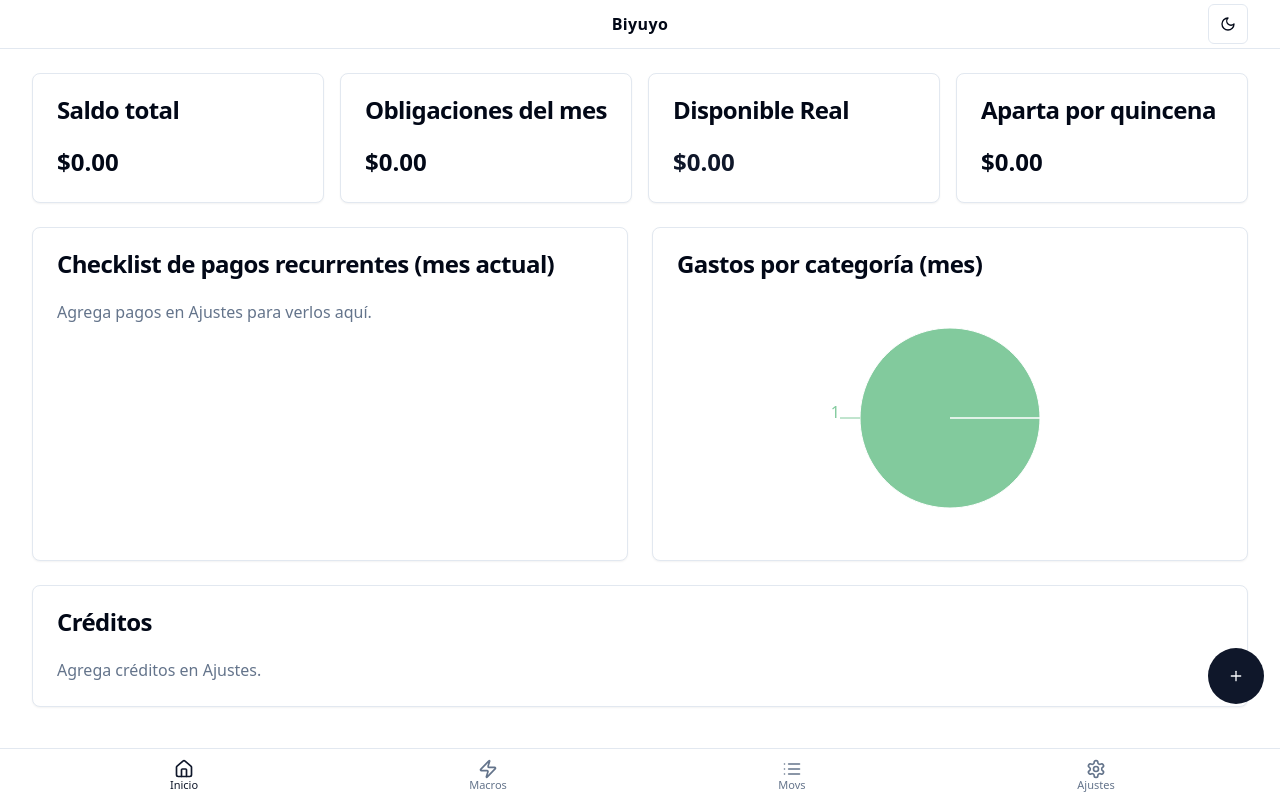
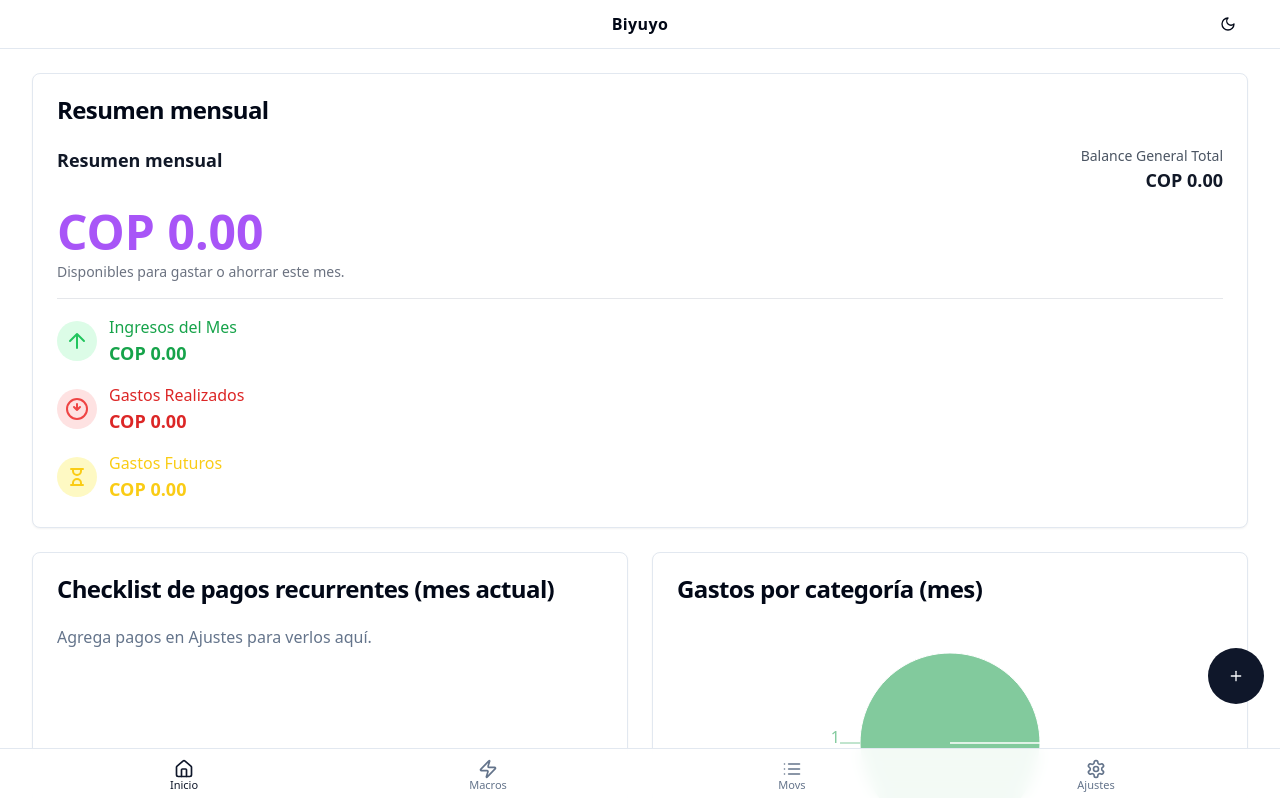
Before and after one commit to torrober/Biyuyo, a React (Vite) app: page / in a window 1280 px wide. Shown: the top 798 px of the page. Built offline with nearby package versions, Linux system fonts and the light colour scheme.

Commit message:
Resumen mensual panel added.

```diff
--- a/src/components/ThemeToggle.tsx
+++ b/src/components/ThemeToggle.tsx
@@ -16,7 +16,7 @@ export const ThemeToggle = () => {
 
   return (
     <Button
-      variant="outline"
+      variant="ghost"
       size="icon"
       aria-label="Cambiar tema"
       onClick={() => setTheme((t) => (t === "dark" ? "light" : "dark"))}
--- a/src/pages/Index.tsx
+++ b/src/pages/Index.tsx
@@ -5,9 +5,16 @@ import { Card, CardContent, CardHeader, CardTitle } from "@/components/ui/card";
 import { Button } from "@/components/ui/button";
 import { Progress } from "@/components/ui/progress";
 import { useToast } from "@/hooks/use-toast";
-import { PieChart, Pie, Cell, ResponsiveContainer, Tooltip as ReTooltip } from "recharts";
+import {
+  PieChart,
+  Pie,
+  Cell,
+  ResponsiveContainer,
+  Tooltip as ReTooltip,
+} from "recharts";
 
-const currency = (n: number) => n.toLocaleString(undefined, { style: "currency", currency: "USD" });
+const currency = (n: number) =>
+  n.toLocaleString(undefined, { style: "currency", currency: "COP" });
 
 const Dashboard = () => {
   const {
@@ -36,17 +43,32 @@ const Dashboard = () => {
     const disponible = safeToSpend();
     const apartaQuincena = monthlyObligationsTotal() / 2;
     return { saldo, obligaciones, disponible, apartaQuincena };
-  }, [totalSpendableBalance, monthlyObligationsRemaining, safeToSpend, monthlyObligationsTotal]);
+  }, [
+    totalSpendableBalance,
+    monthlyObligationsRemaining,
+    safeToSpend,
+    monthlyObligationsTotal,
+  ]);
 
   const pieData = useMemo(() => {
     const data = expensesByCategory(month).map((x) => {
       const cat = categories.find((c) => c.id === x.categoryId);
-      return { name: cat ? `${cat.emoji ?? ""} ${cat.name}` : "Sin categoría", value: x.total };
+      return {
+        name: cat ? `${cat.emoji ?? ""} ${cat.name}` : "Sin categoría",
+        value: x.total,
+      };
     });
     return data.length ? data : [{ name: "Sin datos", value: 1 }];
   }, [categories, expensesByCategory, month]);
 
-  const COLORS = ["#82ca9d", "#8884d8", "#ffc658", "#ff7f7f", "#8dd1e1", "#a4de6c"]; // only used by chart SVG
+  const COLORS = [
+    "#82ca9d",
+    "#8884d8",
+    "#ffc658",
+    "#ff7f7f",
+    "#8dd1e1",
+    "#a4de6c",
+  ]; // only used by chart SVG
 
   const handlePayRecurring = (id: string) => {
     const txId = payRecurring(id);
@@ -96,36 +118,120 @@ const Dashboard = () => {
 
   return (
     <div className="space-y-6 animate-enter">
+      {/* Panel de resumen de flujo de caja mensual con datos reales */}
       <Helmet>
         <title>Finanzas Local-First — Dashboard</title>
-        <meta name="description" content="Panel financiero con Disponible Real y planificación quincenal." />
+        <meta
+          name="description"
+          content="Panel financiero con Disponible Real y planificación quincenal."
+        />
         <link rel="canonical" href="/" />
       </Helmet>
 
-      <section className="grid grid-cols-1 md:grid-cols-2 xl:grid-cols-4 gap-4">
+      <section className="grid grid-cols-1">
         <Card>
           <CardHeader>
-            <CardTitle>Saldo total</CardTitle>
+            <CardTitle>Resumen mensual</CardTitle>
           </CardHeader>
-          <CardContent className="text-2xl font-semibold">{currency(kpis.saldo)}</CardContent>
-        </Card>
-        <Card>
-          <CardHeader>
-            <CardTitle>Obligaciones del mes</CardTitle>
-          </CardHeader>
-          <CardContent className="text-2xl font-semibold">{currency(kpis.obligaciones)}</CardContent>
-        </Card>
-        <Card>
-          <CardHeader>
-            <CardTitle>Disponible Real</CardTitle>
-          </CardHeader>
-          <CardContent className="text-2xl font-semibold text-primary">{currency(kpis.disponible)}</CardContent>
-        </Card>
-        <Card>
-          <CardHeader>
-            <CardTitle>Aparta por quincena</CardTitle>
-          </CardHeader>
-          <CardContent className="text-2xl font-semibold">{currency(kpis.apartaQuincena)}</CardContent>
+          <CardContent>
+            <div className="flex justify-between items-start mb-2">
+              <h2 className="text-gray-900 dark:text-white text-lg font-semibold">
+                Resumen mensual
+              </h2>
+              <div className="text-right">
+                <span className="text-gray-600 dark:text-gray-300 text-sm font-medium block">
+                  Balance General Total
+                </span>
+                <span className="text-gray-900 dark:text-white text-lg font-bold">
+                  {currency(kpis.saldo)}
+                </span>
+              </div>
+            </div>
+            <div className="mb-2">
+              <div className="text-purple-500 text-5xl font-extrabold leading-tight">
+                {currency(kpis.disponible)}
+              </div>
+              <div className="text-gray-500 dark:text-gray-400 text-sm">
+                Disponibles para gastar o ahorrar este mes.
+              </div>
+            </div>
+            <hr className="border-gray-200 dark:border-gray-700 my-4" />
+            <div className="space-y-4">
+              {/* Ingresos del Mes */}
+              <div className="flex items-center gap-3">
+                <span className="bg-green-100 dark:bg-green-900 rounded-full p-2">
+                  <svg width="24" height="24" fill="none" viewBox="0 0 24 24">
+                    <path
+                      d="M12 19V5M12 5l-7 7M12 5l7 7"
+                      stroke="#22c55e"
+                      strokeWidth="2"
+                      strokeLinecap="round"
+                      strokeLinejoin="round"
+                    />
+                  </svg>
+                </span>
+                <div>
+                  <div className="text-green-600 dark:text-green-400 font-medium">
+                    Ingresos del Mes
+                  </div>
+                  <div className="text-green-600 dark:text-green-400 text-lg font-bold">
+                    {currency(kpis.saldo)}
+                  </div>
+                </div>
+              </div>
+              {/* Gastos Realizados */}
+              <div className="flex items-center gap-3">
+                <span className="bg-red-100 dark:bg-red-900 rounded-full p-2">
+                  <svg width="24" height="24" fill="none" viewBox="0 0 24 24">
+                    <circle
+                      cx="12"
+                      cy="12"
+                      r="10"
+                      stroke="#ef4444"
+                      strokeWidth="2"
+                    />
+                    <path
+                      d="M12 7v6m0 0l-3-3m3 3l3-3"
+                      stroke="#ef4444"
+                      strokeWidth="2"
+                      strokeLinecap="round"
+                      strokeLinejoin="round"
+                    />
+                  </svg>
+                </span>
+                <div>
+                  <div className="text-red-600 dark:text-red-400 font-medium">
+                    Gastos Realizados
+                  </div>
+                  <div className="text-red-600 dark:text-red-400 text-lg font-bold">
+                    {currency(kpis.obligaciones)}
+                  </div>
+                </div>
+              </div>
+              {/* Gastos Futuros */}
+              <div className="flex items-center gap-3">
+                <span className="bg-yellow-100 dark:bg-yellow-900 rounded-full p-2">
+                  <svg width="24" height="24" fill="none" viewBox="0 0 24 24">
+                    <path
+                      d="M6 4h12M6 20h12M8 4v2a4 4 0 004 4 4 4 0 004-4V4M8 20v-2a4 4 0 014-4 4 4 0 014 4v2"
+                      stroke="#facc15"
+                      strokeWidth="2"
+                      strokeLinecap="round"
+                      strokeLinejoin="round"
+                    />
+                  </svg>
+                </span>
+                <div>
+                  <div className="text-yellow-400 font-medium">
+                    Gastos Futuros
+                  </div>
+                  <div className="text-yellow-400 text-lg font-bold">
+                    {currency(kpis.apartaQuincena)}
+                  </div>
+                </div>
+              </div>
+            </div>
+          </CardContent>
         </Card>
       </section>
 
@@ -136,17 +242,28 @@ const Dashboard = () => {
           </CardHeader>
           <CardContent className="space-y-3">
             {recurrings.length === 0 && (
-              <p className="text-muted-foreground">Agrega pagos en Ajustes para verlos aquí.</p>
+              <p className="text-muted-foreground">
+                Agrega pagos en Ajustes para verlos aquí.
+              </p>
             )}
             {recurrings.map((r) => {
               const isPaid = r.paidMonths.includes(month);
               return (
-                <div key={r.id} className="flex items-center justify-between rounded-md border p-3">
+                <div
+                  key={r.id}
+                  className="flex items-center justify-between rounded-md border p-3"
+                >
                   <div>
                     <div className="font-medium">{r.name}</div>
-                    <div className="text-sm text-muted-foreground">Vence día {r.dueDay} · {currency(r.amount)}</div>
+                    <div className="text-sm text-muted-foreground">
+                      Vence día {r.dueDay} · {currency(r.amount)}
+                    </div>
                   </div>
-                  <Button variant={isPaid ? "secondary" : "default"} onClick={() => handlePayRecurring(r.id)} disabled={isPaid}>
+                  <Button
+                    variant={isPaid ? "secondary" : "default"}
+                    onClick={() => handlePayRecurring(r.id)}
+                    disabled={isPaid}
+                  >
                     {isPaid ? "Pagado" : "Pagar"}
                   </Button>
                 </div>
@@ -162,9 +279,19 @@ const Dashboard = () => {
           <CardContent style={{ height: 260 }}>
             <ResponsiveContainer width="100%" height="100%">
               <PieChart>
-                <Pie data={pieData} dataKey="value" nameKey="name" outerRadius={90} fill="#8884d8" label>
+                <Pie
+                  data={pieData}
+                  dataKey="value"
+                  nameKey="name"
+                  outerRadius={90}
+                  fill="#8884d8"
+                  label
+                >
                   {pieData.map((entry, index) => (
-                    <Cell key={`cell-${index}`} fill={COLORS[index % COLORS.length]} />
+                    <Cell
+                      key={`cell-${index}`}
+                      fill={COLORS[index % COLORS.length]}
+                    />
                   ))}
                 </Pie>
                 <ReTooltip />
@@ -180,7 +307,11 @@ const Dashboard = () => {
             <CardTitle>Créditos</CardTitle>
           </CardHeader>
           <CardContent className="space-y-4">
-            {credits.length === 0 && <p className="text-muted-foreground">Agrega créditos en Ajustes.</p>}
+            {credits.length === 0 && (
+              <p className="text-muted-foreground">
+                Agrega créditos en Ajustes.
+              </p>
+            )}
             {credits.map((c) => {
               const progress = Math.min(100, (c.paid / c.total) * 100);
               const isPaidThisMonth = c.lastPaidMonth === month;
@@ -188,12 +319,20 @@ const Dashboard = () => {
                 <div key={c.id} className="rounded-md border p-3 space-y-2">
                   <div className="flex items-center justify-between">
                     <div className="font-medium">{c.name}</div>
-                    <div className="text-sm text-muted-foreground">Cuota: {currency(c.monthlyInstallment)} · Día {c.dueDay}</div>
+                    <div className="text-sm text-muted-foreground">
+                      Cuota: {currency(c.monthlyInstallment)} · Día {c.dueDay}
+                    </div>
                   </div>
                   <Progress value={progress} className="h-2" />
                   <div className="flex items-center justify-between text-sm">
-                    <span>{currency(c.paid)} / {currency(c.total)}</span>
-                    <Button onClick={() => handlePayCredit(c.id)} variant={isPaidThisMonth ? "secondary" : "default"} disabled={isPaidThisMonth}>
+                    <span>
+                      {currency(c.paid)} / {currency(c.total)}
+                    </span>
+                    <Button
+                      onClick={() => handlePayCredit(c.id)}
+                      variant={isPaidThisMonth ? "secondary" : "default"}
+                      disabled={isPaidThisMonth}
+                    >
                       {isPaidThisMonth ? "Pagado" : "Pagar cuota"}
                     </Button>
                   </div>
```
Also changed, not shown: src/store/finance.ts (+25 -16 lines), 1 other file (tests, documents, lock files or other folders).
